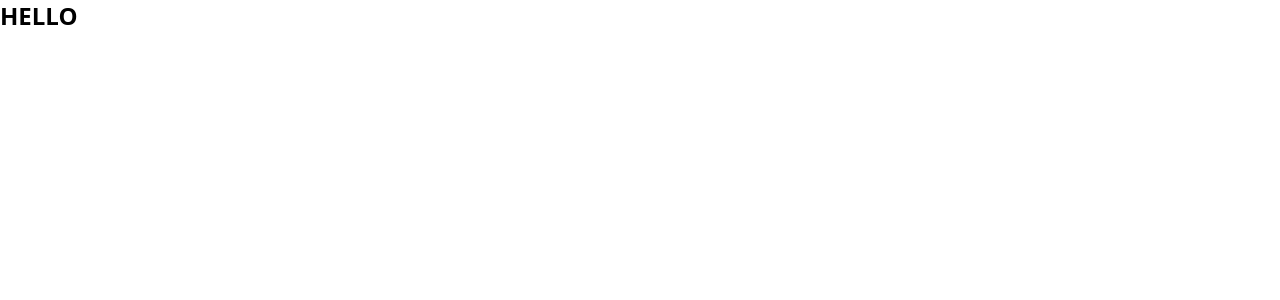
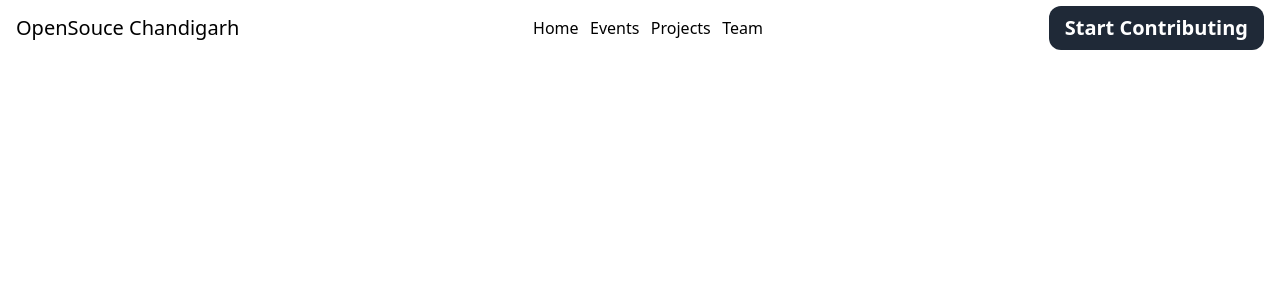
Before and after one commit to aakashj001/open-source-chandigarh, a React (Create React App) app: page / in a window 1280 px wide. Shown: the top 300 px of the page. Built offline with nearby package versions, Linux system fonts and the light colour scheme.

Commit message:
Navbar made || Router Added

```diff
--- a/package.json
+++ b/package.json
@@ -8,6 +8,7 @@
     "@testing-library/user-event": "^13.5.0",
     "react": "^18.2.0",
     "react-dom": "^18.2.0",
+    "react-router-dom": "^6.3.0",
     "react-scripts": "5.0.1",
     "tailwindcss": "^3.1.6",
     "web-vitals": "^2.1.4"
--- a/src/App.js
+++ b/src/App.js
@@ -1,9 +1,10 @@
 import React from 'react'
+import Navbar from './components/Navbar'
 
 function App() {
   return (
-    <div className="font-bold text-2xl">
-      HELLO
+    <div className='box-border'>
+      <Navbar />
     </div>
   )
 }
--- /dev/null
+++ b/src/components/Navbar.js
@@ -0,0 +1,25 @@
+import React from "react";
+import { Link } from "react-router-dom";
+
+function Navbar() {
+  return (
+    <div className="flex items-center h-14">
+      <div className="flex flex-[0.4_0_0%] font-medium text-xl ml-4">
+        OpenSouce Chandigarh
+      </div>
+      <div className="flex flex-[0.2_0_0%] flex-row items-center justify-evenly">
+        <Link to={'/'}>Home</Link>
+        <Link to={'/'}>Events</Link>
+        <Link to={'/'}>Projects</Link>
+        <Link to={'/'}>Team</Link>
+      </div>
+      <div className="flex flex-[0.4_0_0%] justify-end">
+        <button className="bg-gray-800 rounded-xl px-4 py-2 font-bold text-white text-xl mr-4">
+          Start Contributing
+        </button>
+      </div>
+    </div>
+  );
+}
+
+export default Navbar;
--- a/src/index.js
+++ b/src/index.js
@@ -1,13 +1,16 @@
-import React from 'react';
-import ReactDOM from 'react-dom/client';
-import './index.css';
-import App from './App';
-import reportWebVitals from './reportWebVitals';
+import React from "react";
+import ReactDOM from "react-dom/client";
+import "./index.css";
+import App from "./App";
+import reportWebVitals from "./reportWebVitals";
+import { BrowserRouter } from "react-router-dom";
 
-const root = ReactDOM.createRoot(document.getElementById('root'));
+const root = ReactDOM.createRoot(document.getElementById("root"));
 root.render(
   <React.StrictMode>
-    <App />
+    <BrowserRouter>
+      <App />
+    </BrowserRouter>
   </React.StrictMode>
 );
 
```
Also changed, not shown: 1 other file (tests, documents, lock files or other folders).
